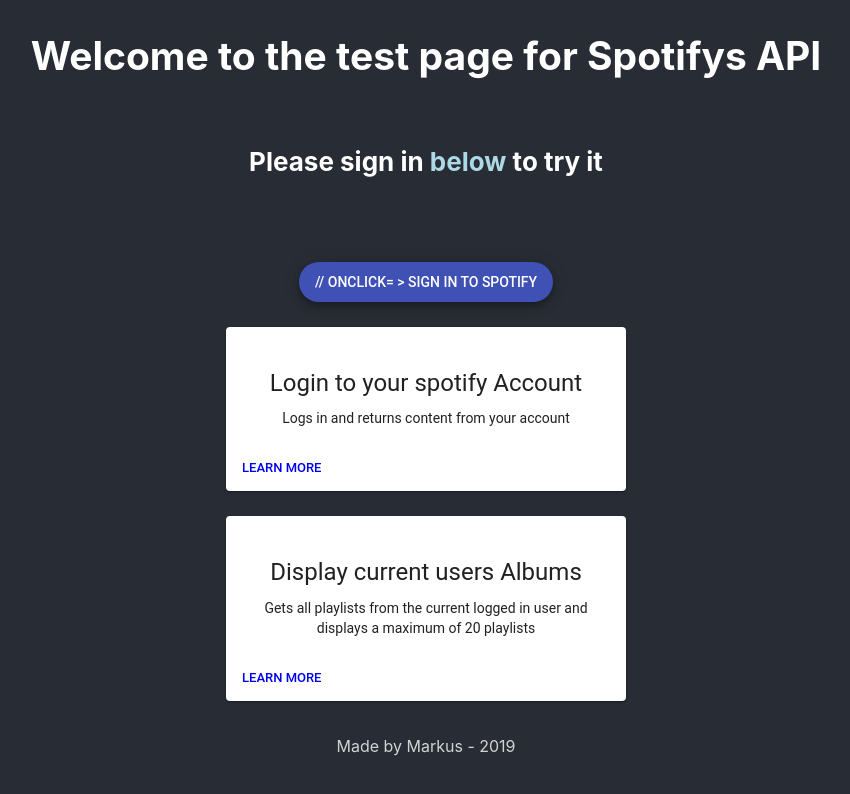
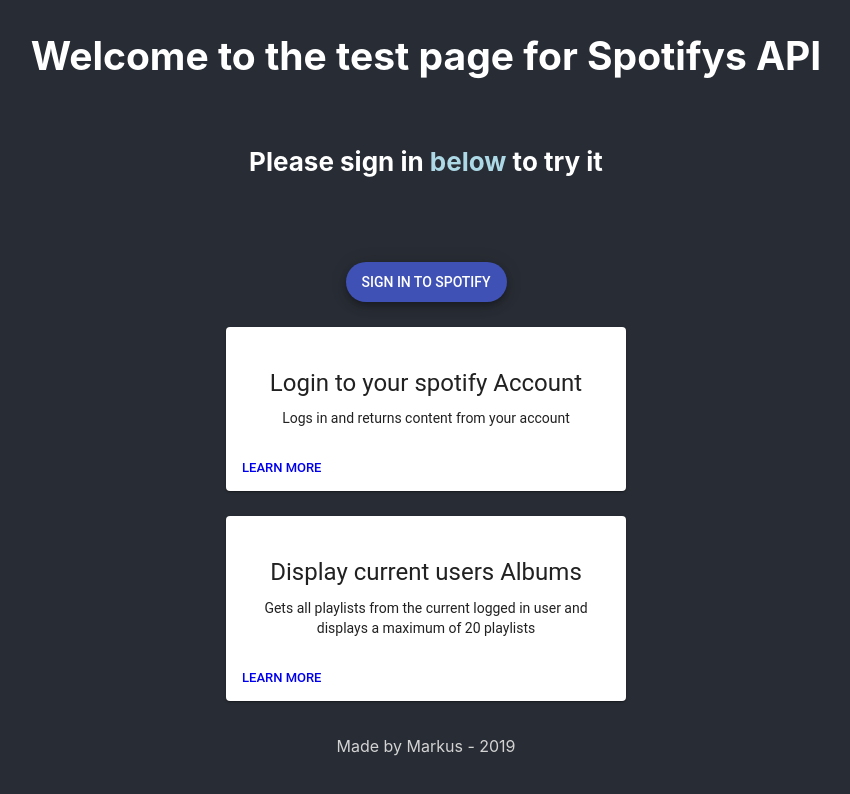
Before and after one commit to MarkusSagen/mk3-spotify, a React (Create React App) app: page / in a window 1280 px wide. Shown: the top 794 px of the page, without its empty margins (214-1064 px from the left). Built offline with nearby package versions, Linux system fonts and the light colour scheme; grey boxes are pictures that could not be loaded.

Commit message:
Updated style

```diff
--- a/src/App.js
+++ b/src/App.js
@@ -234,8 +234,8 @@
                 size="medium"
                 color="primary"
                 aria-label="Add"
-                onClick={() => window.location = 'https://mk3-spotify-backend.herokuapp.com/login'} >
-                // onClick={() => window.location = 'https://localhost:8888/login'} >
+                //onClick={() => window.location = 'https://mk3-spotify-backend.herokuapp.com/login'} >
+                onClick={() => window.location = 'https://localhost:8888/login'} >
                 Sign in to Spotify
               </Fab>
 
```
